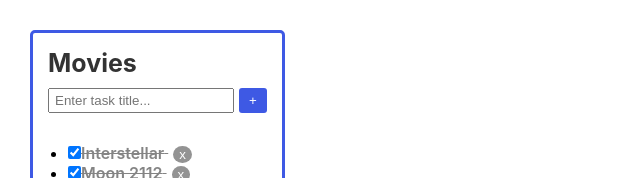
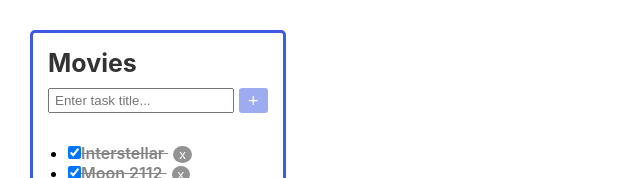
Before and after one commit to AlekseiBestuzhev/to-do-list, a React (Create React App) app: page / in a window 1280 px wide. Shown: the top 178 px of the page, without its empty margins (0-640 px from the left). Built offline with nearby package versions, Linux system fonts and the light colour scheme.

Commit message:
upd: mon_refactor button and input for adding task

```diff
--- a/src/App.css
+++ b/src/App.css
@@ -39,11 +39,16 @@ ul {
 
 .addTaskButton {
 	margin-left: 5px;
-	padding: 0 10px;
+	padding: 1px 9px 0;
 	border: none;
 	border-radius: 3px;
 	background-color: #3e59e4;
 	color: #fff;
+	font-size: 18px;
+}
+
+.addTaskButton:disabled {
+	opacity: 0.5;
 }
 
 .errorInput {
--- a/src/Todolist.tsx
+++ b/src/Todolist.tsx
@@ -21,7 +21,6 @@ type TodolistType = {
 export const Todolist: React.FC<TodolistType> = (props): JSX.Element => {
 
 	const [error, setError] = React.useState<boolean>(false);
-	const inputErrorClasses = `input ${error ? 'errorInput' : ''}`;
 
 	const [title, setTitle] = React.useState('');
 	const onChangeInputHandler = (e: ChangeEvent<HTMLInputElement>) => {
@@ -44,6 +43,7 @@ export const Todolist: React.FC<TodolistType> = (props): JSX.Element => {
 
 	const maxLengthTitle: number = 15;
 	const isTitleTooLong = trimmedTitle.length > maxLengthTitle;
+	const inputErrorClasses = `input ${error || isTitleTooLong ? 'errorInput' : ''}`;
 	const titleTooLongMessage = isTitleTooLong && <div className='errorMessage'> Your title is too long...</div>;
 	const titleIsRequiredMessage = error && <div className='errorMessage'> Title is required...</div>;
 	const isDisabled = !title.length || isTitleTooLong;
```
